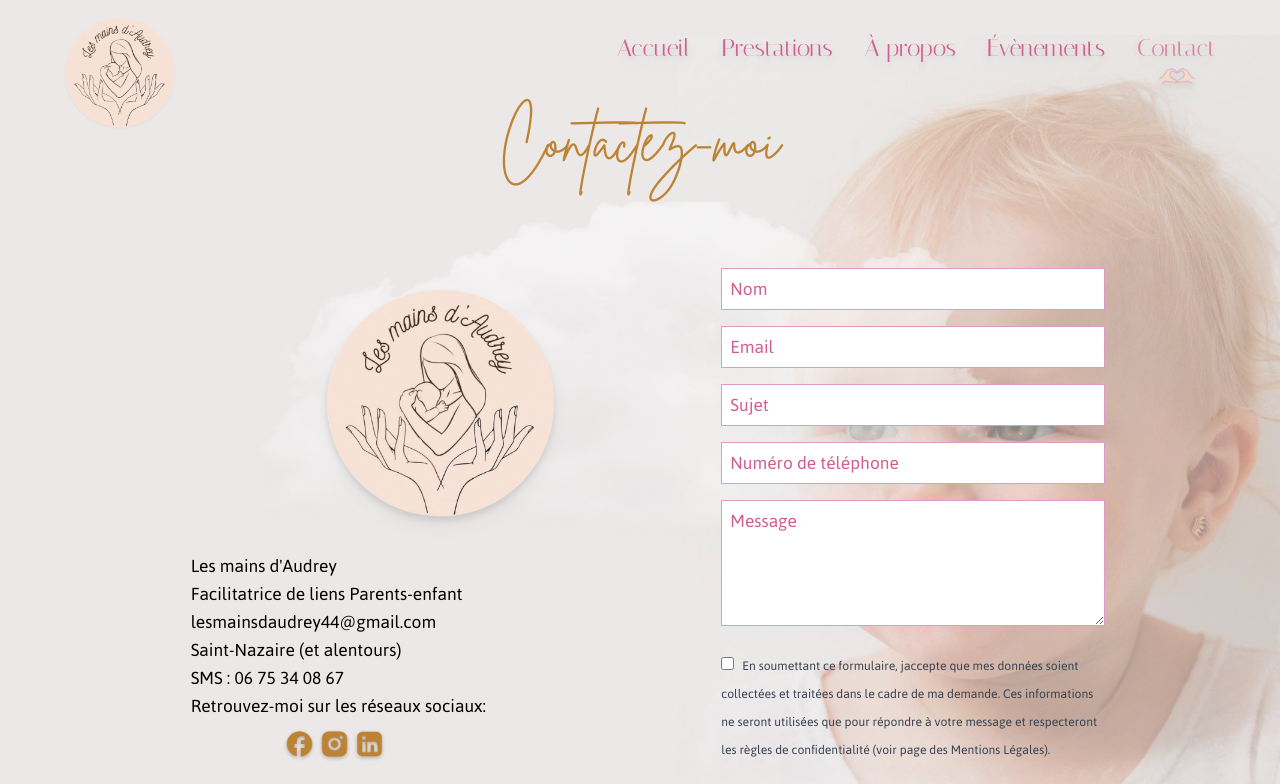
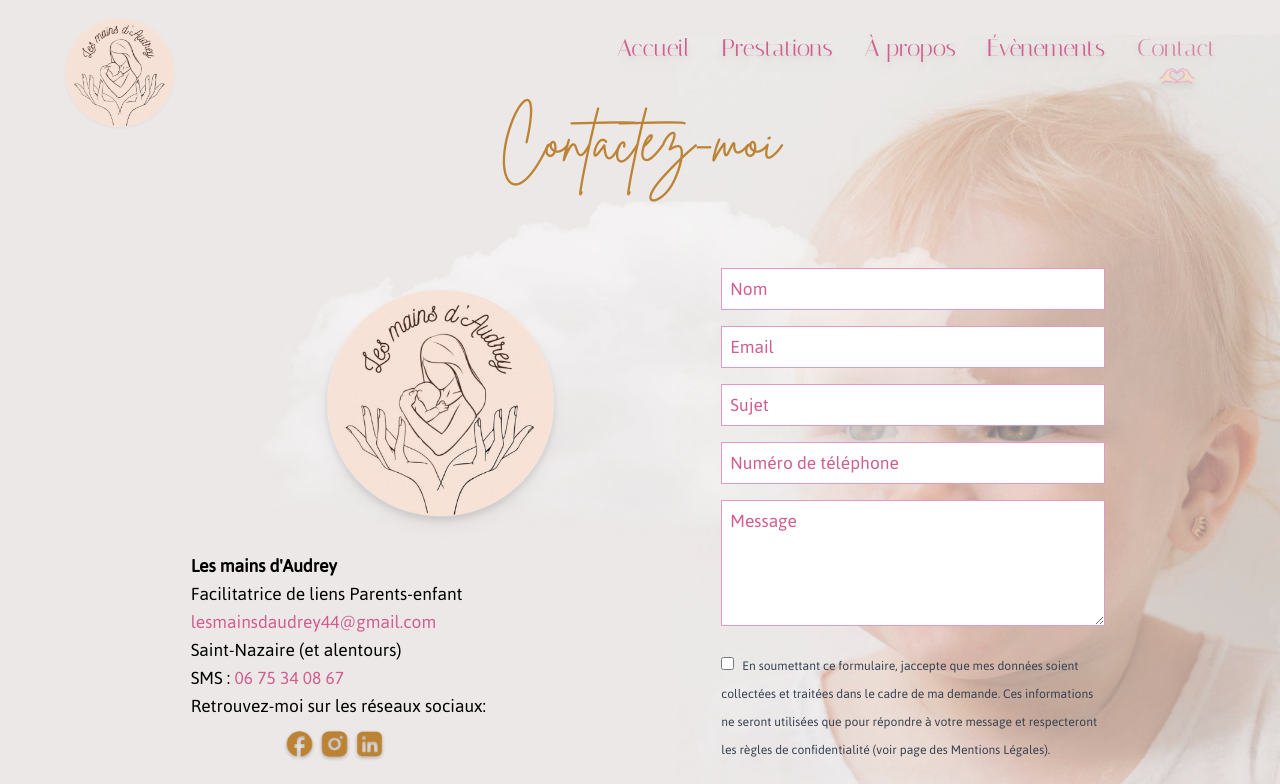
Before and after one commit to luciel53/lesmainsd-audrey, a Next.js app in the folder les-mains-d-audrey/: page /contact in a window 1280 px wide. Shown: the top 784 px of the page. Built offline with nearby package versions, Linux system fonts and the light colour scheme; what tailwindcss-animated would draw is missing.

Commit message:
updated the buttons seo

```diff
--- a/les-mains-d-audrey/src/app/about/page.js
+++ b/les-mains-d-audrey/src/app/about/page.js
@@ -88,7 +88,7 @@ export default function About() {
             height={1200}
             className="mx-auto"
           />
-          <figcaption className="italic font-jaldi text-center">Article publié dans la presse sur Les mains d'Audrey. Entreprise dédiée à la communication parent-bébé à travers le bébé signe.</figcaption>
+          <figcaption className="italic font-jaldi text-center">Article publié dans la presse sur Les mains d&apos;Audrey. Entreprise dédiée à la communication parent-bébé à travers le bébé signe.</figcaption>
         </figure>
       </section>
     </div>
--- a/les-mains-d-audrey/src/app/components/Footer.js
+++ b/les-mains-d-audrey/src/app/components/Footer.js
@@ -8,7 +8,11 @@ export default function Footer() {
         {/* Section centrée */}
         <div className="flex flex-col items-center text-center mx-auto mb-4">
           <div className="flex space-x-4 mt-4">
-            <Link href="https://www.facebook.com/profile.php?id=61558150675264">
+            <Link
+              href="https://www.facebook.com/profile.php?id=61558150675264"
+              target="_blank"
+              rel="noopener noreferrer"
+            >
               <Image
                 src="/images/icons/facebook.png"
                 alt="Icone Facebook"
@@ -17,7 +21,11 @@ export default function Footer() {
                 className="hover:opacity-80"
               />
             </Link>
-            <Link href="https://www.instagram.com/lesmainsdaudrey44/#">
+            <Link
+              href="https://www.instagram.com/lesmainsdaudrey44/#"
+              target="_blank"
+              rel="noopener noreferrer"
+            >
               <Image
                 src="/images/icons/instagram.png"
                 alt="Icone Instagram"
@@ -26,7 +34,11 @@ export default function Footer() {
                 className="hover:opacity-80"
               />
             </Link>
-            <Link href="https://www.linkedin.com/in/audrey-florenceau-les-mains-d-audrey-a79916111/">
+            <Link
+              href="https://www.linkedin.com/in/audrey-florenceau-les-mains-d-audrey-a79916111/"
+              target="_blank"
+              rel="noopener noreferrer"
+            >
               <Image
                 src="/images/icons/linkedin.png"
                 alt="Icone LinkedIn"
@@ -46,10 +58,14 @@ export default function Footer() {
         <div className="flex flex-row items-end right-4 md:absolute overflow-hidden mb-4 -mt-8 md:mt-0">
           <p>Réalisé par</p>
           <div className="h-16 overflow-hidden">
-            <Link href="https://www.eyetopixel.com">
+            <Link
+              href="https://www.eyetopixel.com"
+              target="_blank"
+              rel="noopener noreferrer"
+            >
               <Image
                 src="/images/eyetopixel.png"
-                alt="Créateur du site web"
+                alt="Créateur du site web: Eyetopixel, développeur web freelance"
                 width={120}
                 height={120}
                 className="object-cover"
--- a/les-mains-d-audrey/src/app/contact/page.js
+++ b/les-mains-d-audrey/src/app/contact/page.js
@@ -76,14 +76,36 @@ export default function Contact() {
             height={400}
             className=" w-[60%] md:w-[60%] mx-auto drop-shadow-lg hover:animate-wiggle-more"
           />
-          <p>Les mains d&apos;Audrey</p>
+          <p>
+            <strong>Les mains d&apos;Audrey</strong>
+          </p>
           <p>Facilitatrice de liens Parents-enfant</p>
-          <p>lesmainsdaudrey44@gmail.com</p>
+          <p>
+            <a
+              href="mailto:lesmainsdaudrey44@gmail.com"
+              className="text-pink hover:underline hover:text-lightPink"
+            >
+              lesmainsdaudrey44@gmail.com
+            </a>
+          </p>
           <p>Saint-Nazaire (et alentours)</p>
-          <p>SMS : 06 75 34 08 67</p>
+          <p>
+            SMS :{" "}
+            <a
+              href="tel:+33675340867"
+              className="text-pink hover:text-lightPink hover:underline"
+            >
+              {" "}
+              06 75 34 08 67
+            </a>
+          </p>
           <p>Retrouvez-moi sur les réseaux sociaux:</p>
           <div className="flex flex-row w-72 mt-2 justify-center">
-            <Link href="https://www.facebook.com/profile.php?id=61558150675264">
+            <Link
+              href="https://www.facebook.com/profile.php?id=61558150675264"
+              target="_blank"
+              rel="noopener noreferrer"
+            >
               <Image
                 src="/images/icons/facebook.png"
                 alt="Icone Facebook"
@@ -92,7 +114,11 @@ export default function Contact() {
                 className="hover:opacity-80"
               />
             </Link>
-            <Link href="https://www.instagram.com/lesmainsdaudrey44/#">
+            <Link
+              href="https://www.instagram.com/lesmainsdaudrey44/#"
+              target="_blank"
+              rel="noopener noreferrer"
+            >
               <Image
                 src="/images/icons/instagram.png"
                 alt="Icone Facebook"
@@ -101,7 +127,11 @@ export default function Contact() {
                 className="hover:opacity-80"
               />
             </Link>
-            <Link href="https://www.linkedin.com/in/audrey-florenceau-les-mains-d-audrey-a79916111/">
+            <Link
+              href="https://www.linkedin.com/in/audrey-florenceau-les-mains-d-audrey-a79916111/"
+              target="_blank"
+              rel="noopener noreferrer"
+            >
               <Image
                 src="/images/icons/linkedin.png"
                 alt="Icone Facebook"
@@ -208,7 +238,9 @@ export default function Contact() {
             {/* Sender button */}
             <div className="flex justify-center">
               <div className="font-italiana text-lg md:text-3xl text-lightBG bg-gold px-4 py-2 border border-gold rounded-xl hover:text-gold hover:bg-lightBG hover:opacity-90 drop-shadow-lg transition duration-300 ease-in-out">
-                <button aria-label="Envoyez votre message">Envoyer</button>
+                <button type="submit" aria-label="Envoyez votre message">
+                  Envoyer
+                </button>
               </div>
             </div>
           </form>
--- a/les-mains-d-audrey/src/app/mentionslegales/page.js
+++ b/les-mains-d-audrey/src/app/mentionslegales/page.js
@@ -17,7 +17,6 @@ export default function LegalMentions() {
       <Cloud />
       <div className="flex flex-row relative z-10">
         <div className="flex flex-col">
-
           {/* L'entreprise */}
           <div className="flex flex-col mx-5 md:mx-40 lg:mx-32 mb-3 md:mb-5">
             <h3 className=" font-bold mb-1">L&apos;entreprise:</h3>
@@ -53,37 +52,42 @@ export default function LegalMentions() {
             <h3 className=" font-bold mb-1">Création du site:</h3>
             <p>EyeToPixel</p>
             <p>Développement web Freelance & Photographe</p>
-          <Link href="/">www.eyetopixel.com</Link>
+            <Link href="/" target="_blank" rel="noopener noreferrer">
+              www.eyetopixel.com
+            </Link>
           </div>
           {/* Politique de confidentialité */}
           <div className="flex flex-col mx-5 md:mx-40 lg:mx-32 mb-8 md:mb-16">
             <h3 className=" font-bold mb-1">Politique de confidentialité</h3>
-          <h4 className="mb-1">1. Collecte et utilisation des données personnelles</h4>
+            <h4 className="mb-1">
+              1. Collecte et utilisation des données personnelles
+            </h4>
             <p>
-            Nous collectons uniquement les informations que vous nous fournissez
-            volontairement via notre formulaire de contact. Les données
-            collectées incluent votre nom, votre adresse e-mail et votre numéro
-            de téléphone. Ces informations sont strictement utilisées pour
-            répondre à vos demandes de contact et ne sont partagées avec aucun
-            tiers.
+              Nous collectons uniquement les informations que vous nous
+              fournissez volontairement via notre formulaire de contact. Les
+              données collectées incluent votre nom, votre adresse e-mail et
+              votre numéro de téléphone. Ces informations sont strictement
+              utilisées pour répondre à vos demandes de contact et ne sont
+              partagées avec aucun tiers.
             </p>
 
             <h4 className="mb-1 mt-1">2. Vos droits</h4>
             <p>
-            Conformément à la réglementation applicable, vous disposez d&apos;un
-            droit d&apos;accès, de rectification, et de suppression de vos données
-            personnelles. Vous pouvez exercer ces droits en nous contactant à
-            l&apos;adresse suivante : lesmainsdaudrey44@gmail.com.
+              Conformément à la réglementation applicable, vous disposez
+              d&apos;un droit d&apos;accès, de rectification, et de suppression
+              de vos données personnelles. Vous pouvez exercer ces droits en
+              nous contactant à l&apos;adresse suivante :
+              lesmainsdaudrey44@gmail.com.
             </p>
 
             <h4 className="mt-1">3. Absence de cookies et de suivi</h4>
             <p>
-            Notre site n&apos;utilise aucun cookie ni aucun outil de suivi. Aucune
-            information de navigation n&apos;est collectée.
+              Notre site n&apos;utilise aucun cookie ni aucun outil de suivi.
+              Aucune information de navigation n&apos;est collectée.
             </p>
           </div>
         </div>
-        <div className="hidden lg:block lg:w-72 lg:ml-[40%] absolute" >
+        <div className="hidden lg:block lg:w-72 lg:ml-[40%] absolute">
           <Image src="/images/logo.png" alt="Logo" width={600} height={600} />
         </div>
       </div>
```
Lines whose indentation alone changed are shown as unchanged.
